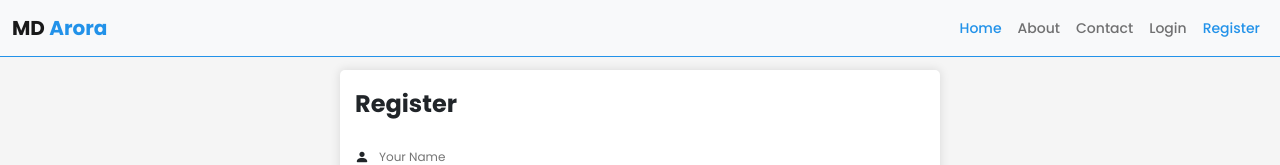
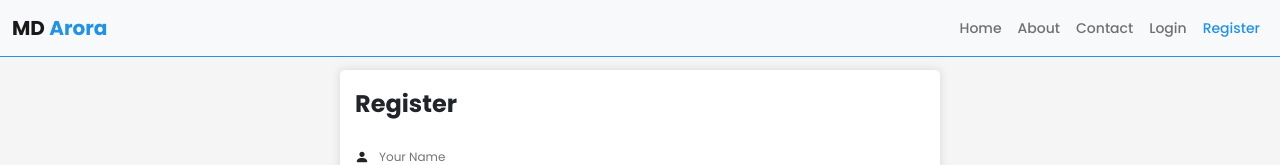
Before and after one commit to mdarora/mern-app, a React (Create React App) app in the folder client/: page /register in a window 1280 px wide. Shown: the top 165 px of the page. Built offline with nearby package versions, Linux system fonts and the light colour scheme.

Commit message:
home route's always active state bug fixed

```diff
--- a/client/src/components/Navbar.js
+++ b/client/src/components/Navbar.js
@@ -12,8 +12,11 @@
                 </button>
                 <div className="collapse navbar-collapse" id="navbarSupportedContent">
                     <ul className="navbar-nav ms-auto mb-2 mb-lg-0">
+                        <li className="nav-item" hidden>
+                            <NavLink className="nav-link" to="/">Home</NavLink>
+                        </li>
                         <li className="nav-item">
-                            <NavLink className="nav-link" to="/">Home</NavLink>
+                            <NavLink className="nav-link" exact={true} to="/">Home</NavLink>
                         </li>
                         <li className="nav-item">
                             <NavLink className="nav-link" to="/about">About</NavLink>
```
